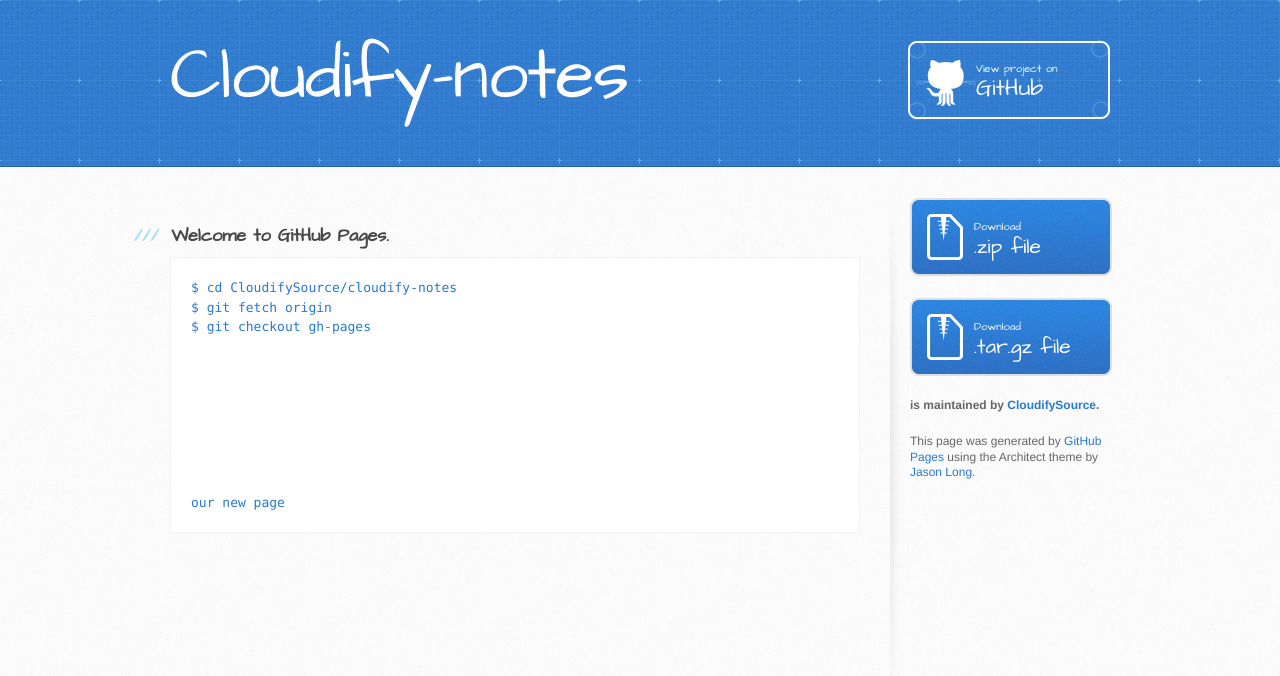
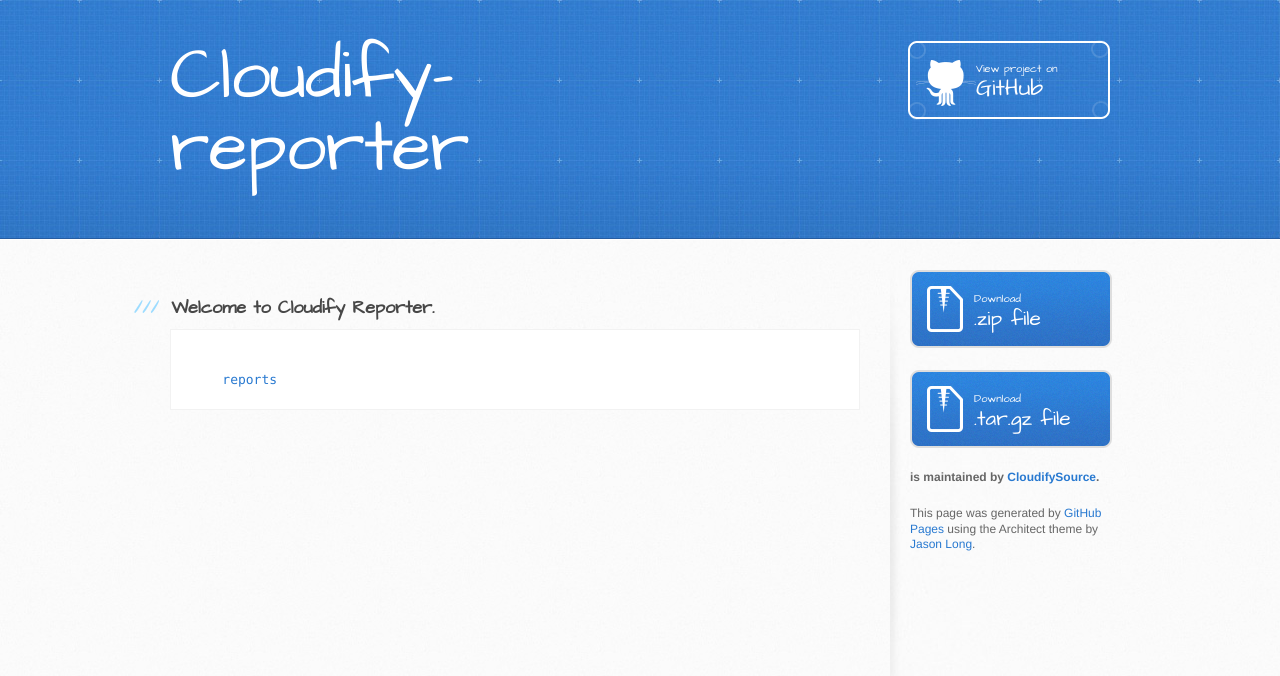
Before and after one commit to isabella232/cloudify-tester-result, a Jekyll site: the page index.html, which Jekyll copies as it is, in a window 1280 px wide. Shown: the top 676 px of the page. Built offline with Jekyll 4.4.1, drawn with Linux system fonts in a browser that asks for light colours.

Commit message:
added tests results pages

```diff
--- a/index.html
+++ b/index.html
@@ -13,15 +13,15 @@
     <script src="//html5shiv.googlecode.com/svn/trunk/html5.js"></script>
     <![endif]-->
 
-    <title>Cloudify-notes by CloudifySource</title>
+    <title>Cloudify-reports by CloudifySource</title>
 </head>
 
 <body>
 <header>
     <div class="inner">
-        <h1>Cloudify-notes</h1>
+        <h1>Cloudify-reporter</h1>
         <h2></h2>
-        <a href="https://github.com/CloudifySource/cloudify-notes" class="button"><small>View project on</small>GitHub</a>
+        <a href="https://github.com/CloudifySource/cloudify-tester-result" class="button"><small>View project on</small>GitHub</a>
     </div>
 </header>
 
@@ -29,27 +29,19 @@
     <div class="inner clearfix">
         <section id="main-content">
             <h3>
-<a name="welcome-to-github-pages" class="anchor" href="#welcome-to-github-pages"><span class="octicon octicon-link"></span></a>Welcome to GitHub Pages.</h3>
+                <a name="welcome-to-cloudify-reporter" class="anchor" href="#welcome-to-cloudify-reporter"><span class="octicon octicon-link"></span></a>Welcome to Cloudify Reporter.</h3>
 
-<pre><code>$ cd CloudifySource/cloudify-notes
-$ git fetch origin
-$ git checkout gh-pages
-
-
-
-<br>
-<br>
-
-<a href="page3.html">our new page</a>
+<pre><code>
+    <a href="./tests_results/builds.html">reports</a>
 </code></pre>
         </section>
 
         <aside id="sidebar">
-          <a href="https://github.com/CloudifySource/cloudify-notes/zipball/master" class="button">
+            <a href="https://github.com/CloudifySource/cloudify-tester-result/zipball/master" class="button">
                 <small>Download</small>
                 .zip file
             </a>
-          <a href="https://github.com/CloudifySource/cloudify-notes/tarball/master" class="button">
+            <a href="https://github.com/CloudifySource/cloudify-tester-result/tarball/master" class="button">
                 <small>Download</small>
                 .tar.gz file
             </a>
--- /dev/null
+++ b/tests_results/1.0.6/logs/test_bootstrap.txt
@@ -0,0 +1 @@
+2014-03-31 16:17:53,992 [INFO] log_mock_testing
```
Also changed, not shown: _layouts/default.html (+8 -8 lines), tests_results/1.0.6/tests_table.textile (added, +7 -0 lines), tests_results/builds.textile (added, +7 -0 lines), 2 other files. Lines whose indentation alone changed are shown as unchanged.
